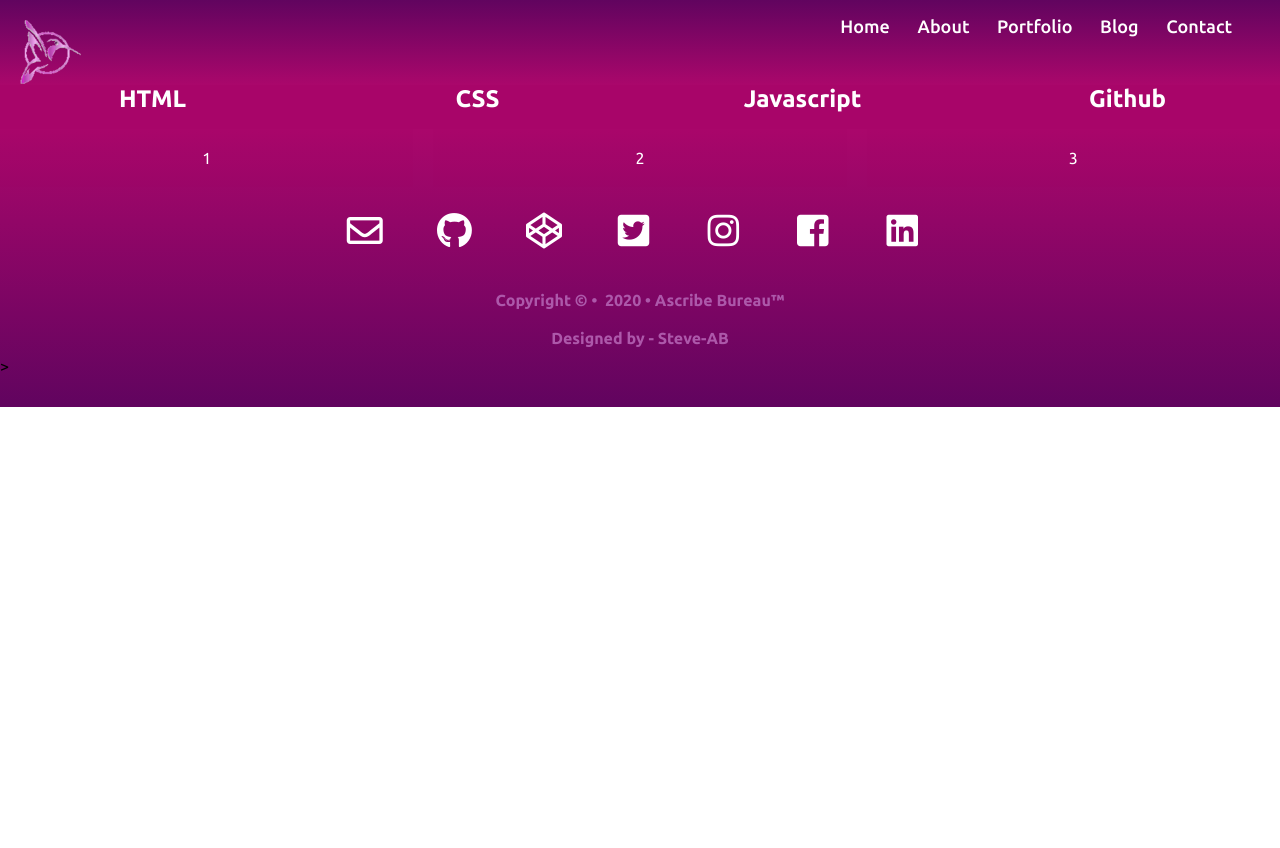
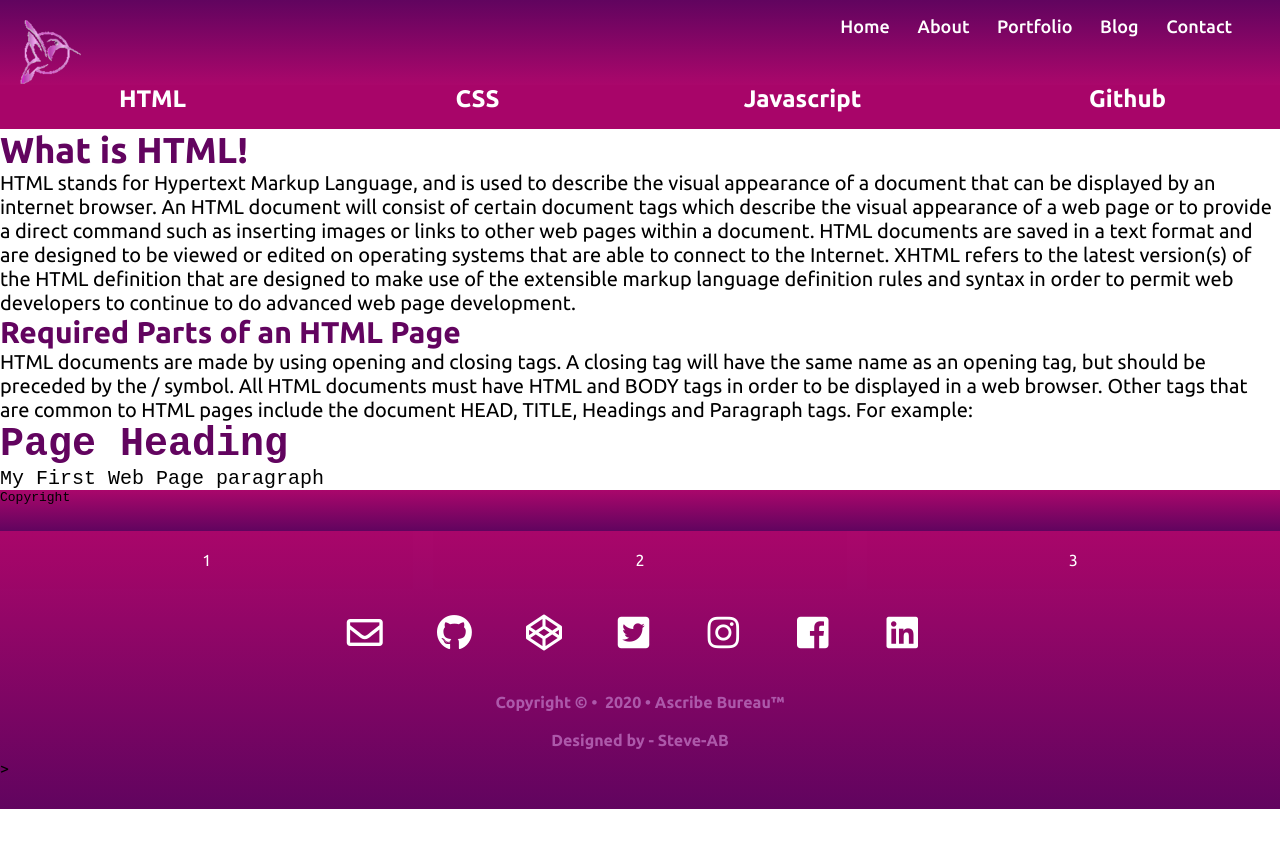
Before and after one commit to Steve-AB/Steve-AB.github.io, a Jekyll site: the page built from pages/html-page/index.html, in a window 1280 px wide. Shown: the top 848 px of the page. Built offline with Jekyll 4.4.1, drawn with Linux system fonts in a browser that asks for light colours; nearby versions of some CDN libraries.

Commit message:
Create index for html page

```diff
--- a/pages/html-page/index.html
+++ b/pages/html-page/index.html
@@ -2,3 +2,24 @@
 layout: default
 title: Steve-AB | Ascribe Bureau
 ---
+
+<title>HTML Page</title>
+<div class="home-grid">
+     <main id="content" class="main-content">
+          <h2>What is HTML!</h2>
+          <P>HTML stands for Hypertext Markup Language, and is used to describe the visual appearance of a document that can be displayed by an internet browser. An HTML document will consist of certain document tags which describe the visual appearance of a web page or to provide a direct command such as inserting images or links to other web pages within a document. HTML documents are saved in a text format and are designed to be viewed or edited on operating systems that are able to connect to the Internet. XHTML refers to the latest version(s) of the HTML definition that are designed to make use of the extensible markup language definition rules and syntax in order to permit web developers to continue to do advanced web page development.</P>
+          <H3>Required Parts of an HTML Page</H3>
+          <P>HTML documents are made by using opening and closing tags. A closing tag will have the same name as an opening tag, but should be preceded by the / symbol. All HTML documents must have HTML and BODY tags in order to be displayed in a web browser. Other tags that are common to HTML pages include the document HEAD, TITLE, Headings and Paragraph tags. For example:</P>
+          <code>
+           <!DOCTYPE html>
+<html>
+<head>
+<title>Hello World!</title>
+</head>
+<body>
+<h1>Page Heading</h1>
+<p>My First Web Page paragraph</p>
+</body>
+<footer>Copyright</footer>
+</html>
+          </code>
```
